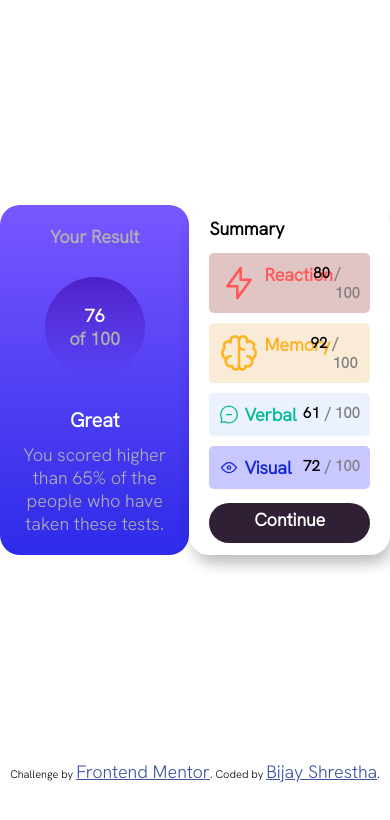
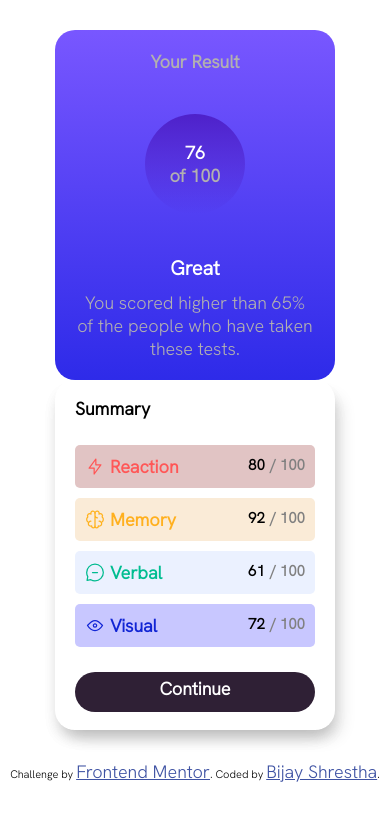
Before and after one commit to Bijay04/Project_1, a plain HTML site: page index.html in a window 390 px wide. Drawn offline with Linux system fonts and the light colour scheme.

Commit message:
added mediaquery

```diff
--- a/styles.css
+++ b/styles.css
@@ -14,7 +14,13 @@
   display: flex;
   justify-content: center;
   align-items: center;
+}
 
+
+@media only screen and (max-width: 600px) {
+  .main-box {
+    flex-direction: column;
+  }
 }
 .left-box{
   height: 350px;
```
